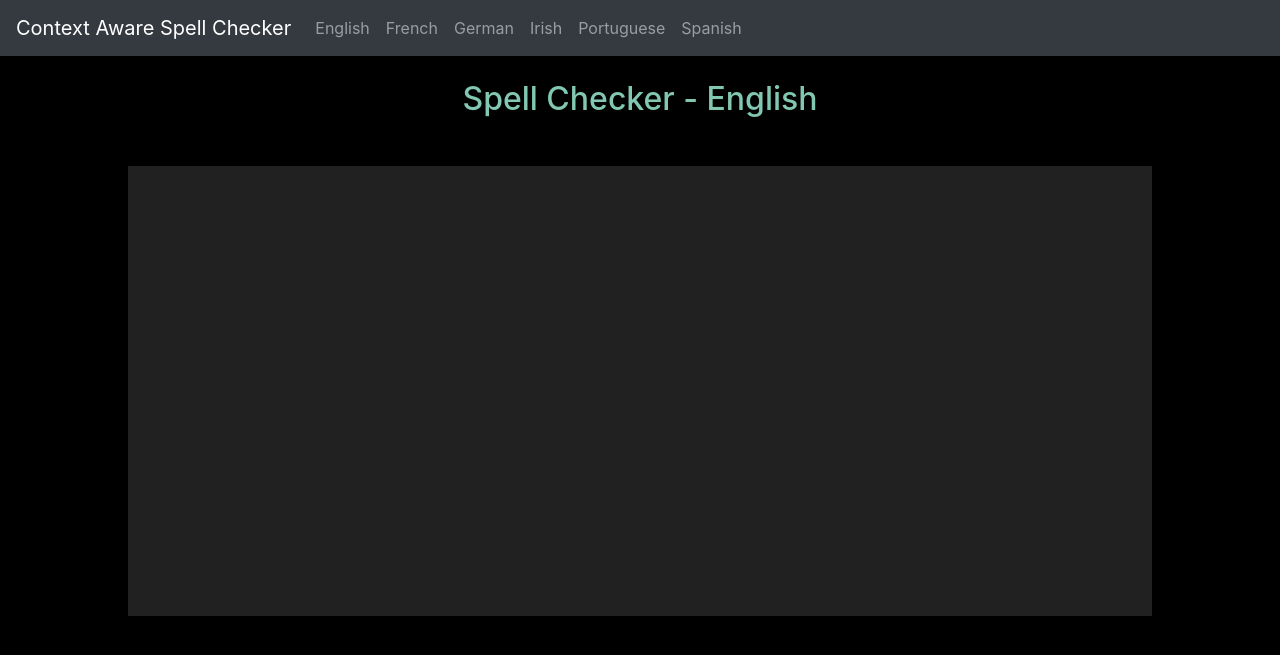
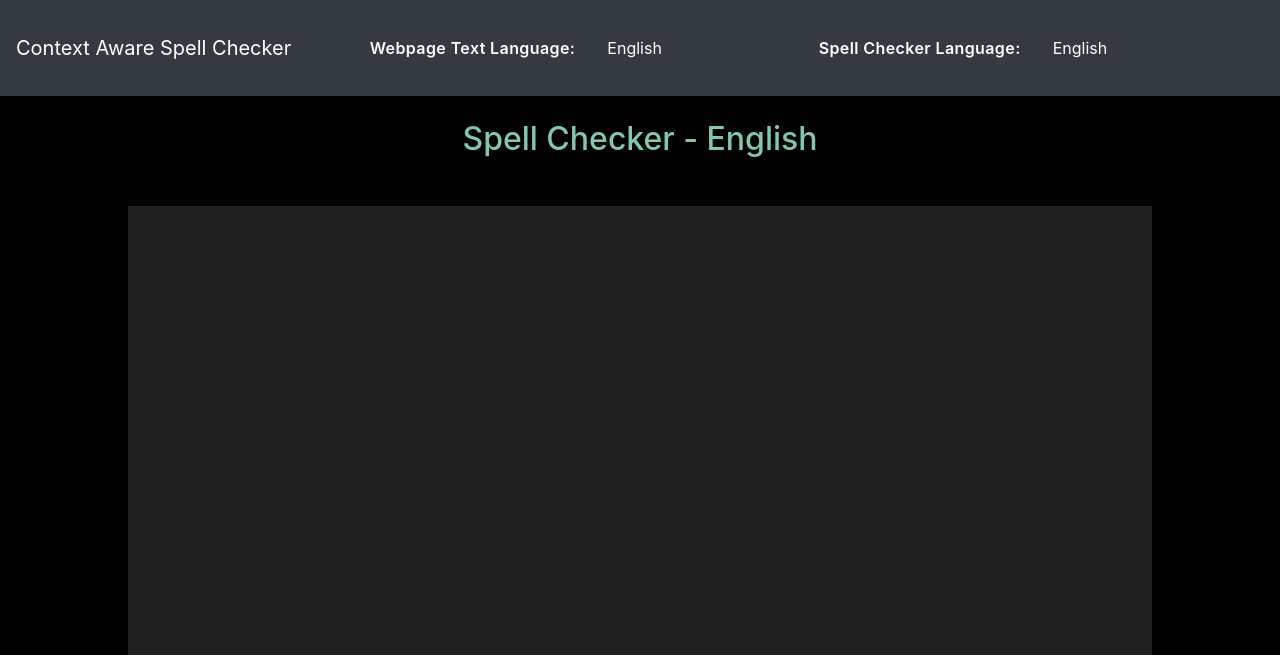
Before and after one commit to mfdunlap/Context-aware-spell-checker, a Flask app: page / in a window 1280 px wide. Shown: the top 655 px of the page. Run offline with Flask 2, Linux system fonts and the light colour scheme; parts of the project's set-up code (start-up, migrations or seed data) failed here and were passed over; some libraries are stand-ins or nearby versions.

Commit message:
Develop Core of Text Language Switching
Create vars for changing spellchecking lang and website text lang
Create initial script for reading language changes
Create dropdowns for changing spell check and text langs

```diff
--- a/flaskSpellChecker/routes.py
+++ b/flaskSpellChecker/routes.py
@@ -12,43 +12,49 @@ from configparser import ConfigParser
 def default_page():
     # Set language to UTF-8 code for English
     # Can be tested by looking at viewing source code on page (Ctrl+U)
-    language = "en"
-    return render_template('english.html', language=language)
+    spellCheckLang = "en"
+    webTextLang = "en"
+    return render_template('english.html', spellCheckLang=spellCheckLang, webTextLang=webTextLang)
 
 @app.route('/french')
 def french_page():
     # Set language to UTF-8 code for French
     # Can be tested by looking at viewing source code on page (Ctrl+U)
-    language = "fr"
-    return render_template('french.html', language=language)
+    spellCheckLanguage = "en"
+    webTextLanguage = "fr"
+    return render_template('french.html', spellCheckLanguage=spellCheckLanguage, webTextLanguage=webTextLanguage)
 
 @app.route('/german')
 def german_page():
     # Set language to UTF-8 code for German
     # Can be tested by looking at viewing source code on page (Ctrl+U)
-    language = "de"
-    return render_template('german.html', language=language)
+    spellCheckLanguage = "en"
+    webTextLanguage = "de"
+    return render_template('german.html', spellCheckLanguage=spellCheckLanguage, webTextLanguage=webTextLanguage)
 
 @app.route('/irish')
 def irish_page():
     # Set language to UTF-8 code for Irish
     # Can be tested by looking at viewing source code on page (Ctrl+U)
-    language = "ga"
-    return render_template('irish.html', language=language)
+    spellCheckLanguage = "en"
+    webTextLanguage = "ga"
+    return render_template('irish.html', spellCheckLanguage=spellCheckLanguage, webTextLanguage=webTextLanguage)
 
 @app.route('/portuguese')
 def portuguese_page():
     # Set language to UTF-8 code for Portuguese
     # Can be tested by looking at viewing source code on page (Ctrl+U)
-    language = "pt"
-    return render_template('portuguese.html', language=language)
+    spellCheckLanguage = "en"
+    webTextLanguage = "pt"
+    return render_template('portuguese.html', spellCheckLanguage=spellCheckLanguage, webTextLanguage=webTextLanguage)
 
 @app.route('/spanish')
 def spanish_page():
     # Set language to UTF-8 code for Spanish
     # Can be tested by looking at viewing source code on page (Ctrl+U)
-    language = "es"
-    return render_template('spanish.html', language=language)
+    spellCheckLanguage = "en"
+    webTextLanguage = "es"
+    return render_template('spanish.html', spellCheckLanguage=spellCheckLanguage, webTextLanguage=webTextLanguage)
 
 
 @app.route('/', methods=['POST'])
--- a/flaskSpellChecker/templates/base.html
+++ b/flaskSpellChecker/templates/base.html
@@ -1,5 +1,5 @@
 <!doctype html>
-<html lang="{{websiteTextLanguage}}">
+<html lang="{{webTextLanguage}}">
 
 <head>
     <!-- Required meta tags -->
@@ -30,25 +30,37 @@
 
 
         <!-- Create Navigation Bar Items -->
-        <div class="collapse navbar-collapse" id="navbarNav">
+        <div class="collapse navbar-collapse" id="navbarNav" style="margin-left: 5%;">
+            <span class="navbar-text" style="font-weight: 600; letter-spacing: 0.025em;">
+                Webpage Text Language:
+            </span>
             <ul class="navbar-nav mr-auto">
                 <li class="nav-item">
-                    <a class="nav-link" href="{{url_for('default_page')}}">English</a>
+                    <div class="dropdown">
+                        <button id="webTextLang" class="dropbtn">English</button>
+                        <ul id="webTextOptions" class="dropdown-content">
+                            <li webTextLang="de">German</p>
+                            <li webTextLang="en">English</p>
+                            <li webTextLang="es">Spanish</p>
+                            <li webTextLang="fr">French</p>
+                            <li webTextLang="ga">Irish</p>
+                            <li webTextLang="pt">Portuguese</p>
+                        </ul>
+                    </div>
                 </li>
+            </ul>
+            <span class="navbar-text" style="font-weight: 600; letter-spacing: 0.025em;">
+                Spell Checker Language:
+            </span>
+            <ul class="navbar-nav mr-auto">
                 <li class="nav-item">
-                    <a class="nav-link" href="{{url_for('french_page')}}">French</a>
-                </li>
-                <li class="nav-item">
-                    <a class="nav-link" href="{{url_for('german_page')}}">German</a>
-                </li>
-                <li class="nav-item">
-                    <a class="nav-link" href="{{url_for('irish_page')}}">Irish</a>
-                </li>
-                <li class="nav-item">
-                    <a class="nav-link" href="{{url_for('portuguese_page')}}">Portuguese</a>
-                </li>
-                <li class="nav-item">
-                    <a class="nav-link" href="{{url_for('spanish_page')}}">Spanish</a>
+                    <div class="dropdown">
+                        <button id="spellCheckLang" class="dropbtn">English</button>
+                        <ul id="spellCheckOptions" class="dropdown-content">
+                            <li spellCheckLang="en">English</li>
+                            <li spellCheckLang="ga">Irish</li>
+                        </ul>
+                    </div>
                 </li>
             </ul>
         </div>
@@ -62,6 +74,7 @@
 
 
     <!-- Set up Page Title -->
+
     <body class="text-center">
         <br>
 
@@ -110,6 +123,7 @@
     <link rel="stylesheet" href="//code.jquery.com/ui/1.12.1/themes/base/jquery-ui.css">
     <script src="https://code.jquery.com/jquery-3.6.0.min.js" crossorigin="anonymous"></script>
     <script src="https://code.jquery.com/ui/1.12.1/jquery-ui.min.js" crossorigin="anonymous"></script>
+    <!--<script src="{{url_for('static', filename='langDropdown.js')}}"></script>-->
     <script src="{{url_for('static', filename='textProcessing.js')}}"></script>
     <script src="{{url_for('static', filename='underlineWords.js')}}"></script>
 
@@ -146,5 +160,83 @@
     .context ul li:hover {
         background: darkgray;
     }
+
+    /* Navbar container */
+    .navbar {
+        overflow: visible;
+        background-color: #333;
+        font-family: inherit;
+    }
+
+    /* Links inside the navbar */
+    .navbar li {
+        float: left;
+        font-size: 16px;
+        color: white;
+        text-align: center;
+        padding: 14px 16px;
+        text-decoration: none;
+    }
+
+    /* The dropdown container */
+    .dropdown {
+        float: left;
+        overflow: visible;
+    }
+
+    /* Dropdown button */
+    .dropdown .dropbtn {
+        font-size: 16px;
+        border: none;
+        outline: none;
+        color: white;
+        padding: 14px 16px;
+        background-color: inherit;
+        font-family: inherit;
+        /* Important for vertical align on mobile phones */
+        margin: 0;
+        /* Important for vertical align on mobile phones */
+    }
+
+    /* Add a red background color to navbar links on hover */
+    .dropdown:hover .dropbtn {
+        background-color: rgb(129, 199, 178);
+    }
+
+    /* Dropdown content (hidden by default) */
+    .dropdown-content {
+        display: none;
+        position: absolute;
+        background-color: #f9f9f9;
+        min-width: 160px;
+        box-shadow: 0px 8px 16px 0px rgba(0, 0, 0, 0.2);
+        z-index: 1;
+    }
+
+    /* Links inside the dropdown */
+    .dropdown-content li {
+        float: none;
+        color: black;
+        padding: 12px 16px;
+        text-decoration: none;
+        display: block;
+        text-align: center;
+        margin-bottom: 0%;
+    }
+
+    /* Add a grey background color to dropdown links on hover */
+    .dropdown-content li:hover {
+        background-color: #ddd;
+    }
+
+    /* Show the dropdown menu on hover */
+    .dropdown:hover .dropdown-content {
+        display: block;
+    }
+
+    .navbar-dark .navbar-text {
+        color: white;
+    }
 </style>
+
 </html>
```
Also changed, not shown: flaskSpellChecker/static/langDropdown.js (added, +28 -0 lines).
